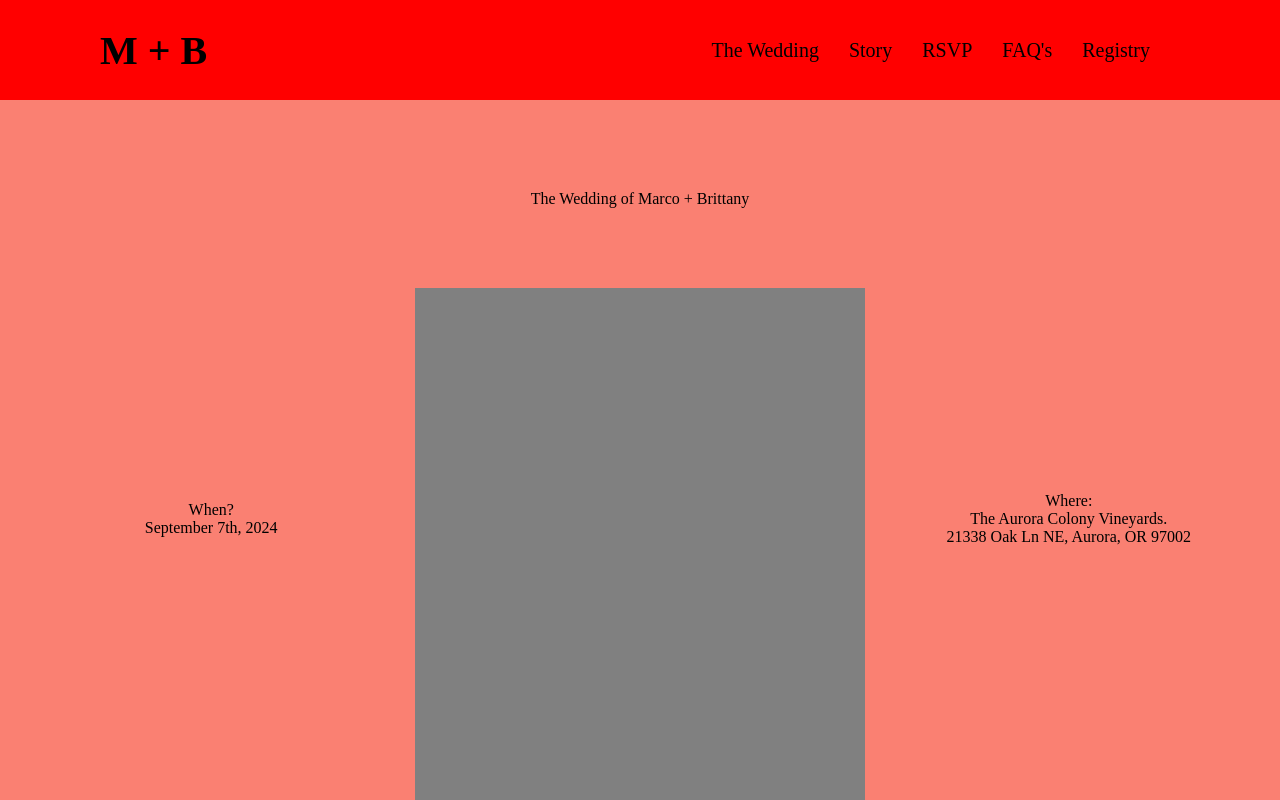
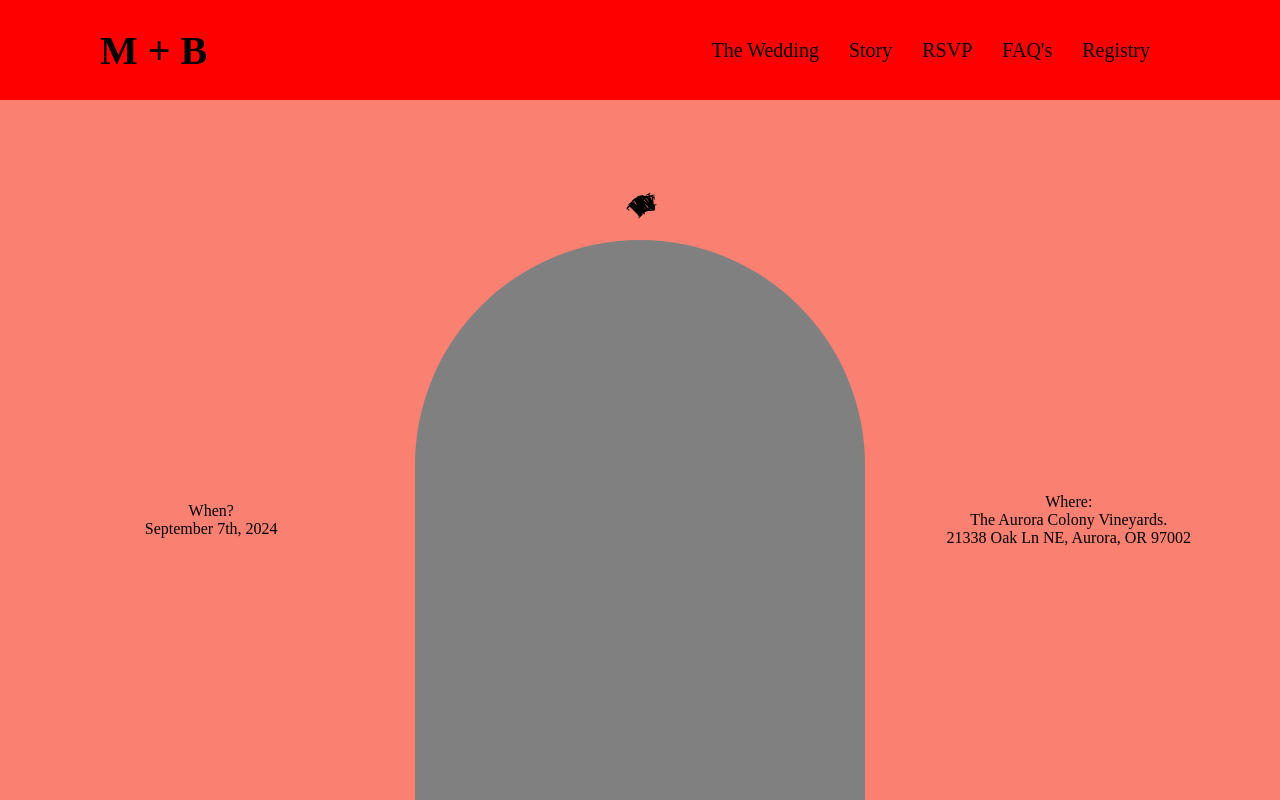
Before and after one commit to MarcoTaco/mb-wedding-site2.0, a React (Create React App) app: page / in a window 1280 px wide. Shown: the top 800 px of the page. Built offline with nearby package versions, Linux system fonts and the light colour scheme.

Commit message:
working on arching the text over the home img:

```diff
--- a/src/pages/HomePage.tsx
+++ b/src/pages/HomePage.tsx
@@ -12,8 +12,36 @@ function HomePage(){
                             <p>September 7th, 2024</p>
                         </div>
                         <div className="middle-section">
-                            <div className="middle-text">
-                                The Wedding of Marco + Brittany
+                            <div className="arched-text">
+                                <span className="character">T</span>
+                                <span className="character">H</span>
+                                <span className="character">E</span>
+                                <span className="character"></span>
+                                <span className="character">W</span>
+                                <span className="character">E</span>
+                                <span className="character">D</span>
+                                <span className="character">D</span>
+                                <span className="character">I</span>
+                                <span className="character">N</span>
+                                <span className="character">G</span>
+                                {/* <span className="character"></span>
+                                <span className="character">O</span>
+                                <span className="character">F</span>
+                                <span className="character"></span>
+                                <span className="character">M</span>
+                                <span className="character">A</span>
+                                <span className="character">R</span>
+                                <span className="character">C</span>
+                                <span className="character">O</span>
+                                <span className="character">+</span>
+                                <span className="character">B</span>
+                                <span className="character">R</span>
+                                <span className="character">I</span>
+                                <span className="character">T</span>
+                                <span className="character">T</span>
+                                <span className="character">A</span>
+                                <span className="character">N</span>
+                                <span className="character">Y</span> */}
                             </div>
                             <div className="middle-picture">
                                 <div className="img-holder"></div>
--- a/src/styles/HomePage.css
+++ b/src/styles/HomePage.css
@@ -30,14 +30,62 @@
     justify-content: center;
     align-items: center;
 }
-.middle-text{
+/* .middle-text{
     text-align: center;
+} */
+.arched-text{
+    display: inline-block;
+    position: relative;
+    white-space: nowrap;
+    font-size: 24px;
 }
+.character{
+    position: absolute;
+    top: 50%;
+    transform-origin: center bottom;
+    transform: translateY(-50%);
+}
+/* i need to add padding to each character to place correctly */
+.character:nth-child(1){
+    transform: rotate(-50deg);
+}
+.character:nth-child(2){
+    transform: rotate(-45deg);
+}
+.character:nth-child(3){
+    transform: rotate(-40deg);
+}
+.character:nth-child(4){
+    transform: rotate(-35deg);
+}
+.character:nth-child(5){
+    transform: rotate(-30deg);
+}
+.character:nth-child(6){
+    transform: rotate(-25deg);
+}
+.character:nth-child(7){
+    transform: rotate(-20deg);
+}
+.character:nth-child(8){
+    transform: rotate(-15deg);
+}
+.character:nth-child(9){
+    transform: rotate(-10deg);
+}
+.character:nth-child(10){
+    transform: rotate(-5deg);
+}
+.character:nth-child(11){
+    transform: rotate(0deg);
+}
+
 .middle-picture{
-    margin-top: 80px;
+    margin-top: 50px;
     background-color: gray;
     width: 450px;
-    height: 650px;
+    height: 700px;
+    border-radius: 225px 225px 10px 10px;
 }
 .wedding-info{
     height: 100vh;
```
